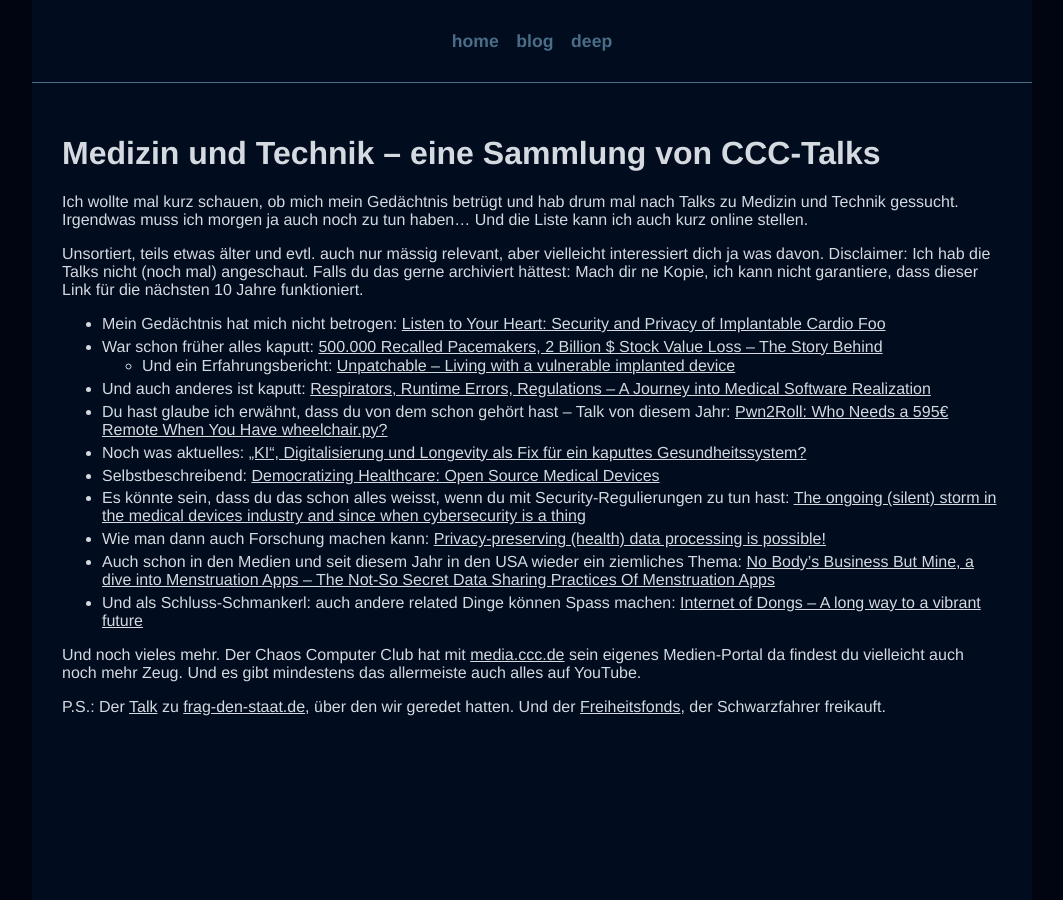
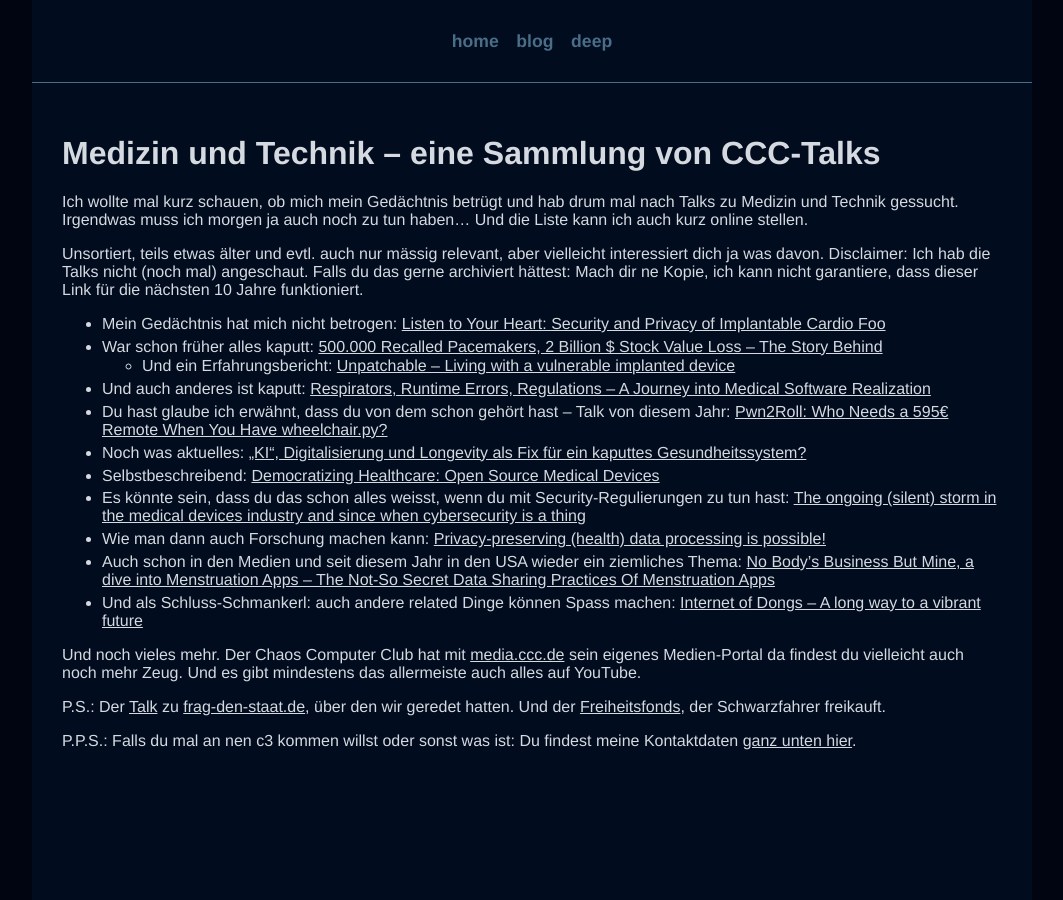
Before and after one commit to riesentoaster/valentinhuber.me, a Jekyll site: the page built from medtech.md, in a window 1280 px wide. Shown: the whole page, without its empty margins (108-1171 px from the left). Built offline with Jekyll 4.4.1, drawn with Linux system fonts in a browser that asks for light colours; nearby versions of some CDN libraries.

Commit message:
add note

```diff
--- a/medtech.md
+++ b/medtech.md
@@ -25,3 +25,5 @@
 Und noch vieles mehr. Der Chaos Computer Club hat mit [media.ccc.de](https://media.ccc.de) sein eigenes Medien-Portal da findest du vielleicht auch noch mehr Zeug. Und es gibt mindestens das allermeiste auch alles auf YouTube.
 
 P.S.: Der [Talk](https://media.ccc.de/v/39c3-gegenmacht-best-of-informationsfreiheit) zu [frag-den-staat.de](https://fragdenstaat.de), über den wir geredet hatten. Und der [Freiheitsfonds](https://freiheitsfonds.de), der Schwarzfahrer freikauft.
+
+P.P.S.: Falls du mal an nen c3 kommen willst oder sonst was ist: Du findest meine Kontaktdaten [ganz unten hier](https://valentinhuber.me).
```
